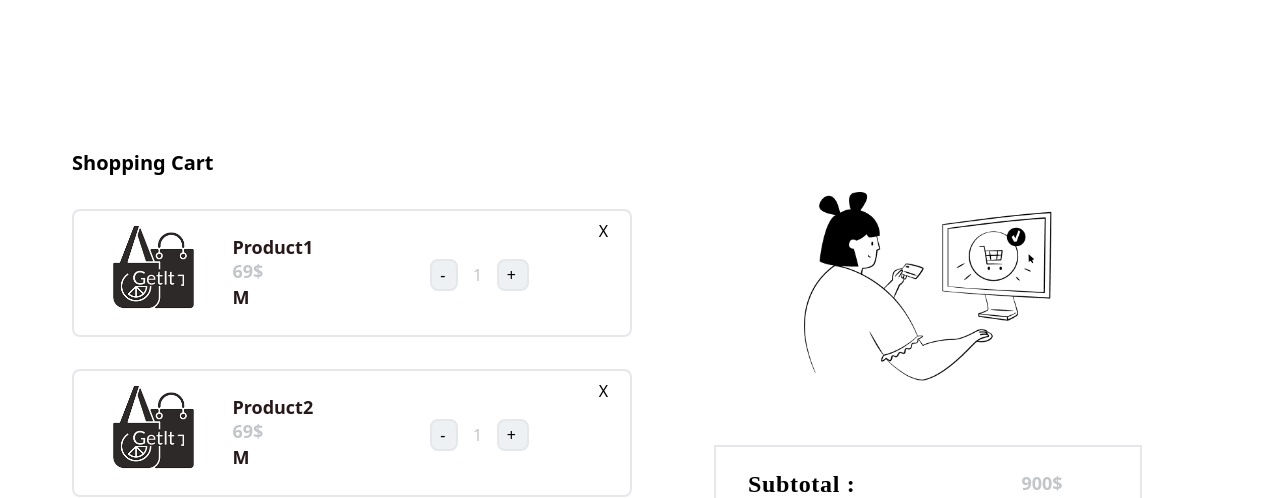
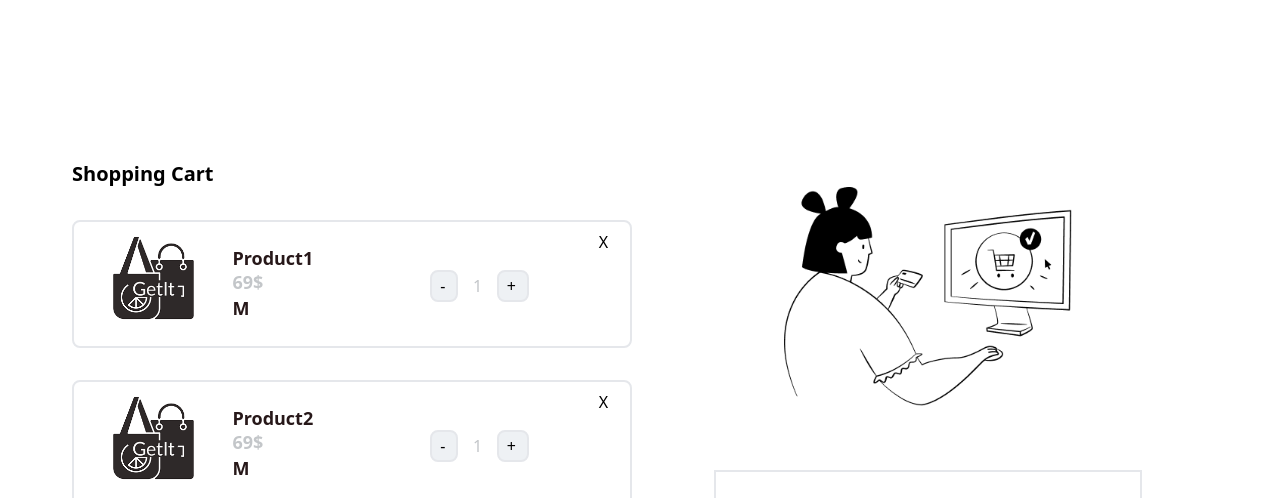
Before and after one commit to bsoc-bitbyte/GetIt, a Nuxt app: page /cart in a window 1280 px wide. Shown: the top 498 px of the page. Built offline with nearby package versions, Linux system fonts and the light colour scheme.

Commit message:
Made it responsive for tablet screen size

```diff
--- a/pages/cart.vue
+++ b/pages/cart.vue
@@ -1,16 +1,16 @@
 <template>
-    <div class="main h-full flex flex-col md:flex-row items-center justify-center bg-white-100 m-4 md:m-16">
+    <div class="main h-full flex flex-col md:flex-row items-center justify-center bg-white-100 mt-0 md:mt-16 lg:mt-40 m-4 lg:m-16">
 
-        <div class="cart flex flex-col h-full w-full bg-white-100 items-center">
+        <div class="cart flex flex-col h-full w-full bg-white-100 items-center justify-center">
 
-            <div class="flex w-full md:w-[35rem] justify-left" >
+            <div class="flex w-full lg:w-[35rem] justify-right" >
                 <h3 class="font-Poppins text-xl font-bold pl-0 px-12" style="top: 1rem;">Shopping Cart</h3>
             </div>
 
-            <div class="products flex justify-center h-full w-full md:w-[35rem]"
+            <div class="products flex justify-center h-full w-full"
                 v-for=" (product, index ) in products" :key=" index ">
 
-                <div id="selected_prod1" class=" h-32 w-[25rem] md:w-[35rem] flex justify-between md:justify-evenly border-2 item_1 rounded-lg mt-8" >
+                <div id="selected_prod1" class=" h-32 w-[25rem] lg:w-[35rem] flex justify-between md:justify-evenly border-2 item_1 rounded-lg mt-8" >
 
                     <div class="image_div flex items-center justify-center">
 
@@ -18,7 +18,7 @@
 
                     </div>
 
-                    <div class="prod_Description w-20 md:w-40 h-28 mt-6 flex-col justify-center ">
+                    <div class="prod_Description w-20 lg:w-40 h-28 mt-6 flex-col justify-center ">
 
                         <h3 id="prod_Name" class="font-Poppins text-lg font-semibold leading-6" style="color: #271819;">{{ product.ProductName }}</h3>
                         <h4 id="prod_Price" class="font-Mulish text-lg font-bold leading-6" style="color: #C3C6C9;">{{ product.ProductPrice }}</h4>
@@ -46,17 +46,17 @@
 
         </div>
 
-        <div class="billing h-full w-full flex flex-col mb-2 md:mb-32  items-center justify-center ">
+        <div class="billing h-full w-full flex flex-col  items-center justify-center">
 
-            <div class="girl_img w-0 md:w-full h-1/2 flex items-center justify-center mt-16 md:mt-32 ">
+            <div class="girl_img w-0 md:w-full h-1/2 flex items-center justify-center ">
 
-                <img class="h-full block" src="../assets/cart_girl.png" style=" margin-left: auto; margin-right: auto; width: 43%;">
+                <img class="h-full block w-60 lg:w-6/12" src="../assets/cart_girl.png">
 
             </div>
 
-            <div class="Bill flex items-center justify-center w-full h-70 bg-white-100 mt-0 md:mt-16">
+            <div class="Bill flex items-center justify-center w-full h-70 bg-white-100 mt-16">
 
-                <div class="h-full border-2 bg-white-100 w-[25rem] md:w-[26.75rem]">
+                <div class="h-full border-2 bg-white-100 w-[25rem] md:w-[20rem] lg:w-[26.75rem]">
                     <div class="flex">
                         <h3 class="font-medium text-2xl h-1/6 w-1/2 my-2 mt-6 ml-8 text-black font-Poppins " style="font-family: Poppins; font-weight: 800; font-style: normal; line-height: normal; letter-spacing: 0.04125rem;">Subtotal :</h3>
                         <div class="font-Mulish text-lg text-center w-1/2 font-bold leading-6 ml-35 mt-6" style="color: #C3C6C9;"> 900$ </div>
@@ -83,7 +83,7 @@
 
             <div class="Checkout button flex items-center justify-center text-center text-white w-full mt-8">
 
-                <btn class="checkout_Btn p-2 py-4 rounded-lg font-medium text-lg w-[25.3rem] md:w-[26.5rem]" style="font-family: Poppins; font-style: normal; letter-spacing: 0.03rem; background-color: #EA454C; height: 3.45813rem;">Checkout</btn>
+                <btn class="checkout_Btn p-2 py-4 rounded-lg font-medium text-lg w-[25.3rem] md:w-[20rem] lg:w-[26.5rem]" style="font-family: Poppins; font-style: normal; letter-spacing: 0.03rem; background-color: #EA454C; height: 3.45813rem;">Checkout</btn>
 
             </div>
         </div>
```
